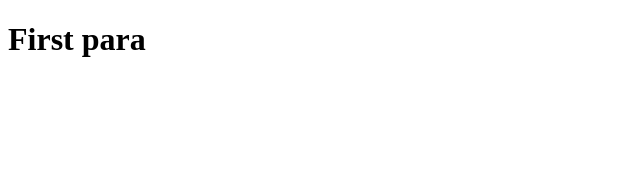
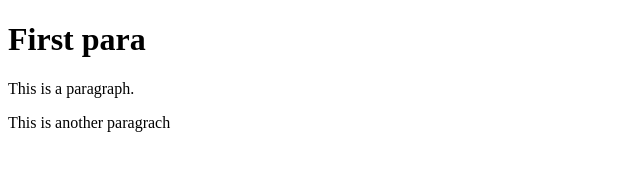
Before and after one commit to farisfitri08/learning-git, a plain HTML site: page index.html in a window 1280 px wide. Shown: the whole page, without its empty margins (0-640 px from the left). Drawn offline with Linux system fonts and the light colour scheme.

Commit message:
added another para

```diff
--- a/index.html
+++ b/index.html
@@ -5,5 +5,7 @@
   </head>
   <body>
     <h1>First para</h1>
+    <p>This is a paragraph.</p>
+    <div>This is another paragrach</div>
   </body>
 </html>
```
